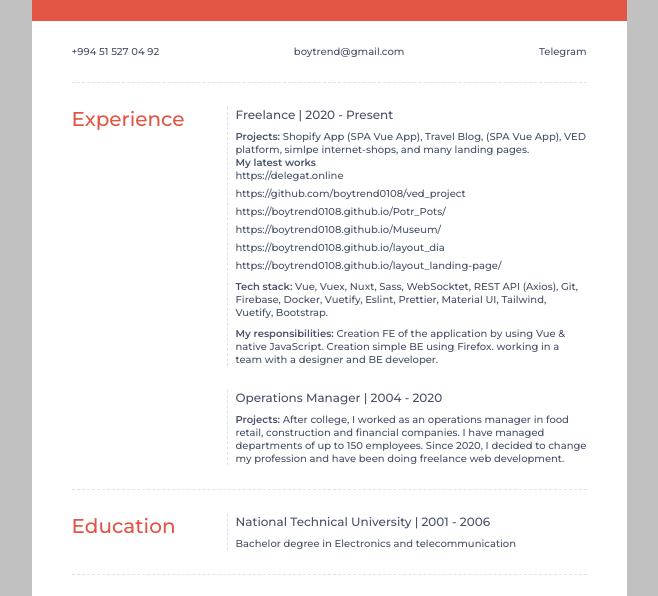
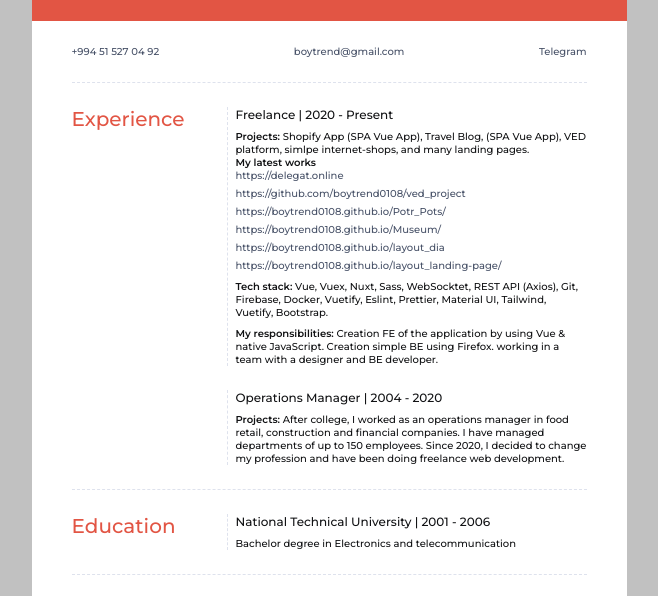
Before and after one commit to boytrend0108/cv_1, a plain HTML site: page index.html in a window 1280 px wide. Shown: the part 193-789 px from the top of the page, without its empty margins (311-969 px from the left). Drawn offline with Linux system fonts and the light colour scheme.

Commit message:
increase font-color

```diff
--- a/style/style.css
+++ b/style/style.css
@@ -5,7 +5,7 @@ html {
 body {
   max-width: 59.5rem;
   font-family: 'Montserrat', sans-serif;
-  color: var(--gray-primary, #485268);
+  color: var(--gray-primary, #111214);
   font-style: normal;
   font-weight: 500;
   line-height: normal;
```
